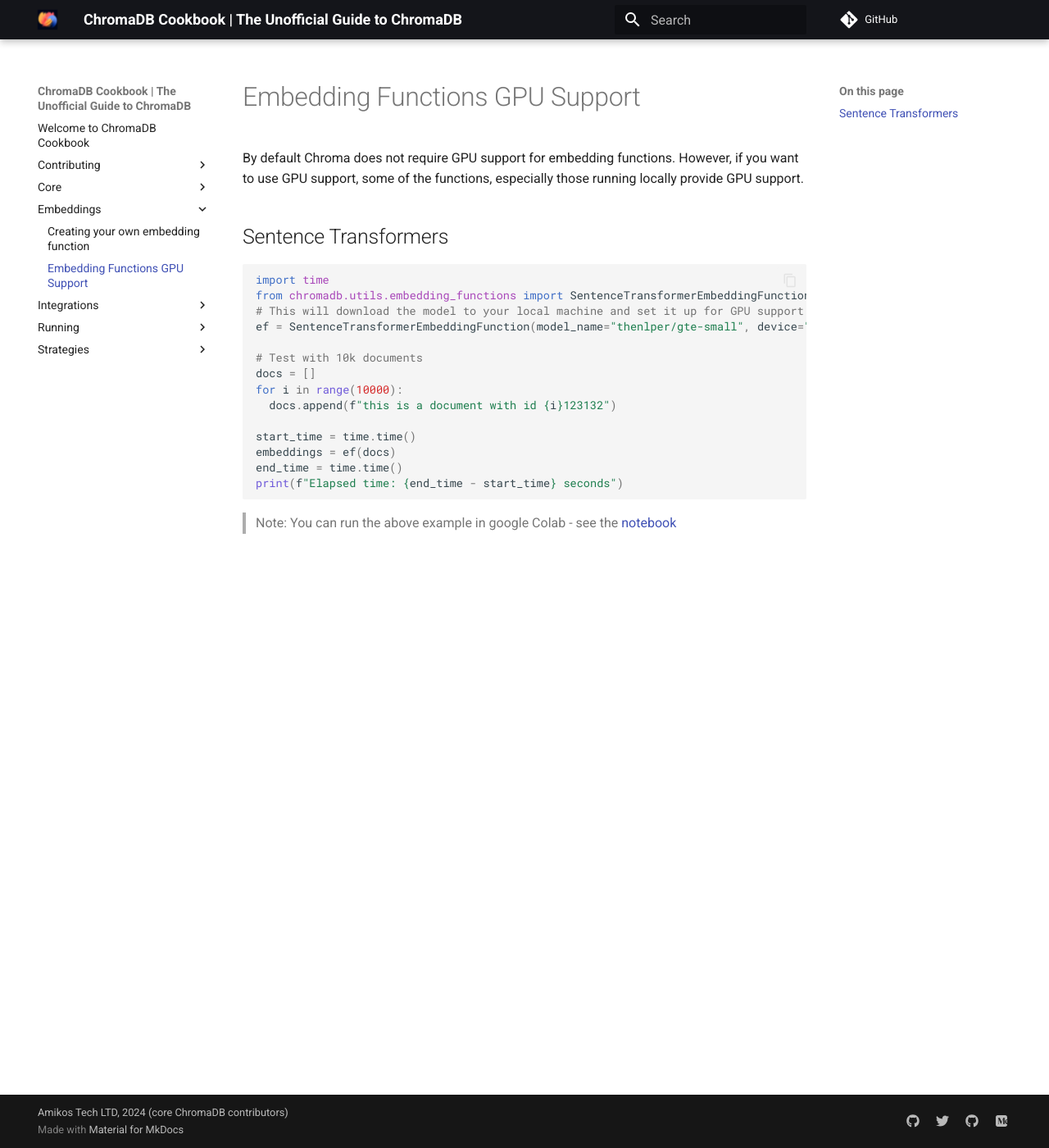
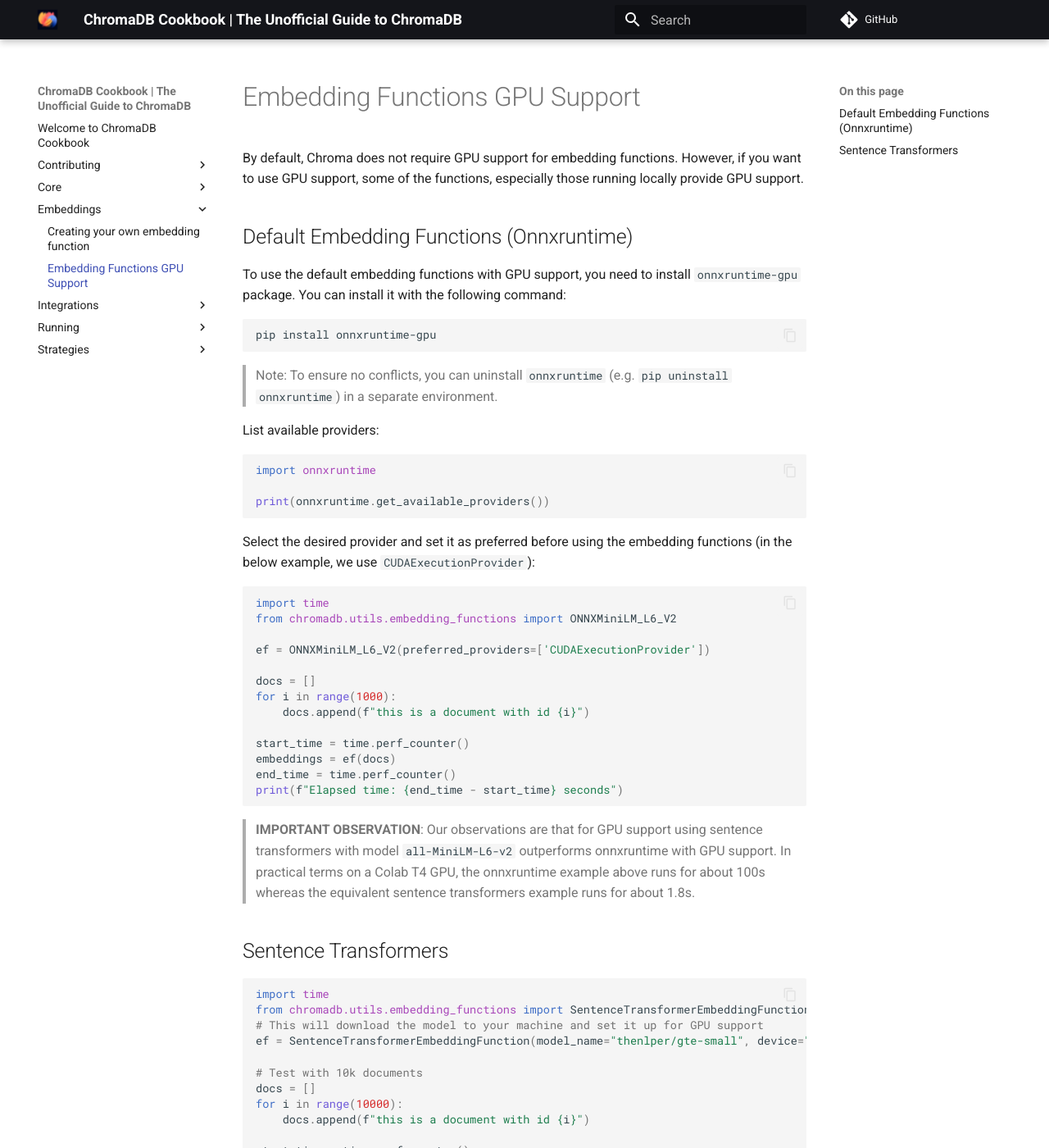
Before and after one commit to amikos-tech/chroma-cookbook, an MkDocs documentation site: the page built from docs/embeddings/gpu-support.md, in a window 1280 px wide and 1400 px high. Shown: the whole window at 82% size. Built offline with MkDocs 1.6.1 and Material for MkDocs 9.7.7, drawn with Linux system fonts in a browser that asks for light colours; comment, search, counter and statistics services are not loaded.

Commit message:
feat: Added Default (onnxruntime) embedding function GPU support description
Also made a comparison between Sentence Transformers and Onnx Runtime.

````diff
--- a/docs/embeddings/gpu-support.md
+++ b/docs/embeddings/gpu-support.md
@@ -1,24 +1,70 @@
 # Embedding Functions GPU Support
 
-By default Chroma does not require GPU support for embedding functions. However, if you want to use GPU support, some of the functions, especially those running locally provide GPU support.
+By default, Chroma does not require GPU support for embedding functions. However, if you want to use GPU support, some
+of the functions, especially those running locally provide GPU support.
+
+## Default Embedding Functions (Onnxruntime)
+
+To use the default embedding functions with GPU support, you need to install `onnxruntime-gpu` package. You can install
+it with the following command:
+
+```bash
+pip install onnxruntime-gpu
+```
+
+> Note: To ensure no conflicts, you can uninstall `onnxruntime` (e.g. `pip uninstall onnxruntime`) in a separate
+> environment.
+
+List available providers:
+
+```python
+import onnxruntime
+
+print(onnxruntime.get_available_providers())
+```
+
+Select the desired provider and set it as preferred before using the embedding functions (in the below example, we use
+`CUDAExecutionProvider`):
+
+```python
+import time
+from chromadb.utils.embedding_functions import ONNXMiniLM_L6_V2
+
+ef = ONNXMiniLM_L6_V2(preferred_providers=['CUDAExecutionProvider'])
+
+docs = []
+for i in range(1000):
+    docs.append(f"this is a document with id {i}")
+
+start_time = time.perf_counter()
+embeddings = ef(docs)
+end_time = time.perf_counter()
+print(f"Elapsed time: {end_time - start_time} seconds")
+```
+
+> **IMPORTANT OBSERVATION**: Our observations are that for GPU support using sentence transformers with
+> model `all-MiniLM-L6-v2` outperforms onnxruntime with GPU support. In practical terms on a Colab T4 GPU, the
+> onnxruntime example above runs for about 100s whereas the equivalent sentence transformers example runs for about
+> 1.8s.
 
 ## Sentence Transformers
 
 ```python
 import time
 from chromadb.utils.embedding_functions import SentenceTransformerEmbeddingFunction
-# This will download the model to your local machine and set it up for GPU support
+# This will download the model to your machine and set it up for GPU support
 ef = SentenceTransformerEmbeddingFunction(model_name="thenlper/gte-small", device="cuda")
 
 # Test with 10k documents
 docs = []
 for i in range(10000):
-  docs.append(f"this is a document with id {i}123132")
+    docs.append(f"this is a document with id {i}")
 
-start_time = time.time()
+start_time = time.perf_counter()
 embeddings = ef(docs)
-end_time = time.time()
+end_time = time.perf_counter()
 print(f"Elapsed time: {end_time - start_time} seconds")
 ```
 
-> Note: You can run the above example in google Colab - see the [notebook](../recipes/embeddings/google-colab-hf-sentence-transformers-gpu.ipynb)
+> Note: You can run the above example in google Colab - see
+> the [notebook](../recipes/embeddings/google-colab-hf-sentence-transformers-gpu.ipynb)
````
